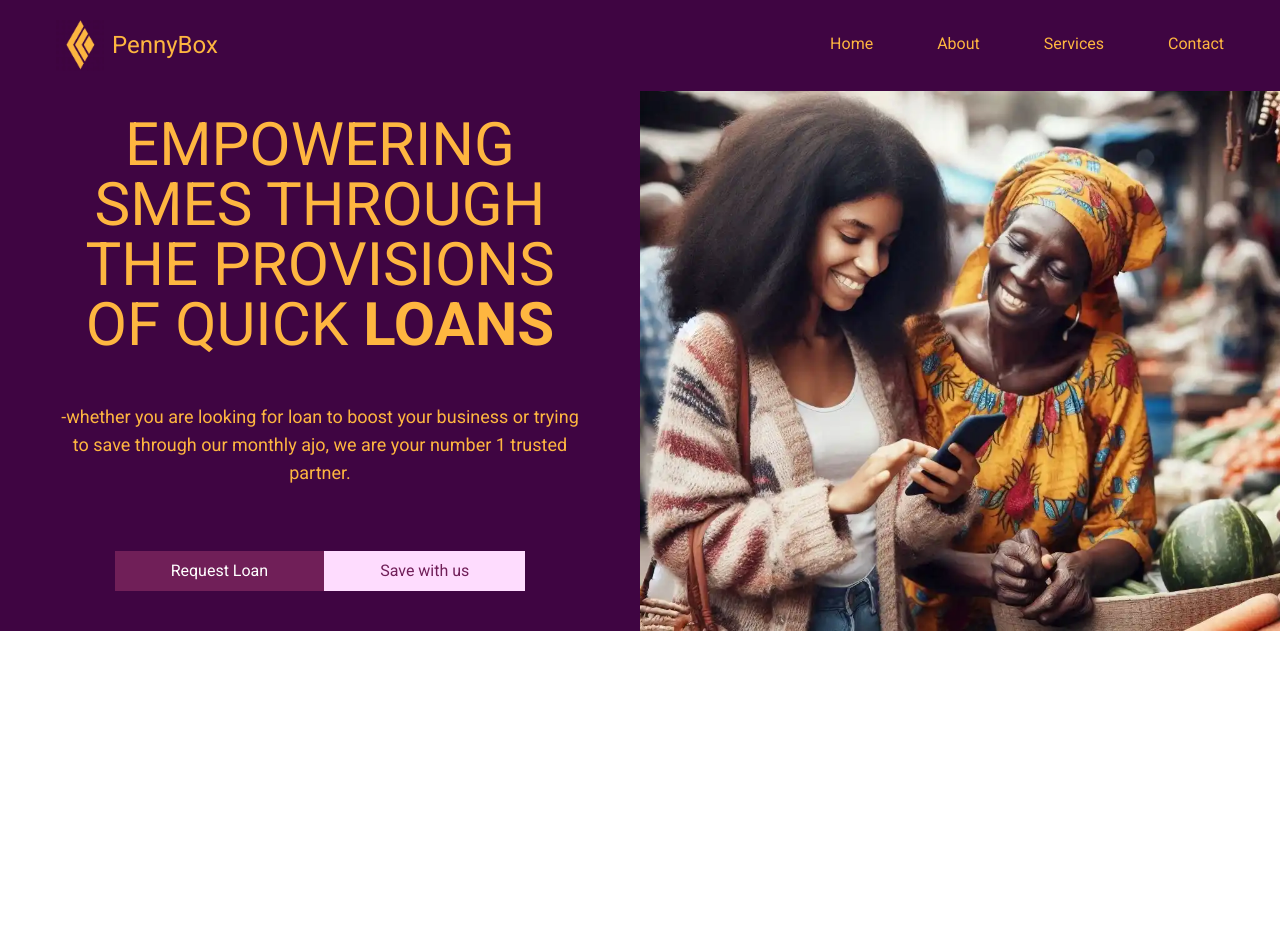
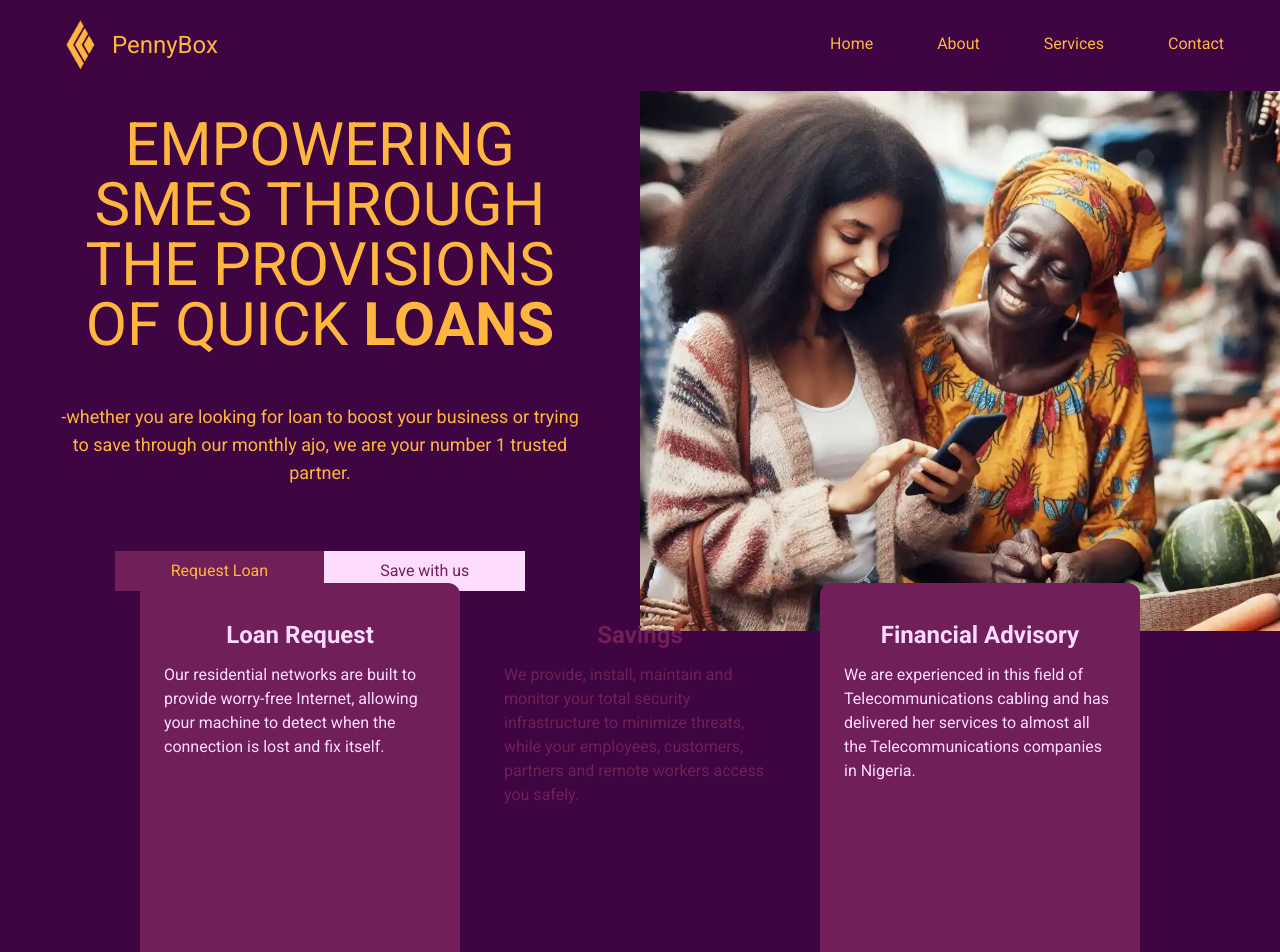
Before and after one commit to messiovo/pennybox, a React (Vite) app: page / in a window 1280 px wide. Shown: the top 952 px of the page. Before the commit the page ends 800 px from the top, so only its background shows below. Built offline with nearby package versions, Linux system fonts and the light colour scheme.

Commit message:
changes made to text color and logo

```diff
--- /dev/null
+++ b/src/Component/atoms/Card.jsx
@@ -0,0 +1,21 @@
+import React from "react";
+
+const Card = ({title, text, index }) => {
+  return (
+    <div
+      className={`${
+        index % 2 === 0 ? `bg-medium` : `bg-dark`
+      } lg:w-[20rem] md:w-[20rem] w-full px-6 pt-6 lg:pb-6 pb-4 relative top-[-3rem] lg:h-[26rem]  h-fit rounded-xl`}
+      data-aos={`${index % 2 === 0 ? `zoom-in` : `zoom-out`}`}>
+      <h2 className={`${index % 2 === 0 ? `text-dark` : `text-light`} lg:text-2xl text-xl font-semibold text-center py-3`}>
+        {title}
+      </h2>
+      <p className={`${index % 2 === 0 ? `text-dark` : `text-light`} pb-2 lg:text-base text-sm`}>
+        {text}
+      </p>
+
+    </div>
+  );
+};
+
+export default Card;
--- a/src/Component/atoms/index.js
+++ b/src/Component/atoms/index.js
@@ -1 +1,2 @@
 export {default as Links} from './Links';
+export {default as Card} from './Card';
--- /dev/null
+++ b/src/Component/molecules/CardOne.jsx
@@ -0,0 +1,37 @@
+import React from "react";
+import { Card } from "../atoms";
+
+const cardDetails = [
+  {
+    index:1,
+    title: "Loan Request",
+    text:
+      "Our residential networks are built to provide worry-free Internet, allowing your machine to detect when the connection is lost and fix itself.",
+  },
+  {
+    index:2,
+    title: "Savings",
+    text:
+      "We provide, install, maintain and monitor your total security infrastructure to minimize threats, while your employees, customers, partners and remote workers access you safely.",
+  },
+  {
+    index:3,
+    title: "Financial Advisory",
+    text:
+      "We are experienced in this field of Telecommunications cabling and has delivered her services to almost all the Telecommunications companies in Nigeria. ",
+  },
+];
+
+const CardOne = () => {
+  return (
+    <div className="bg-primary lg:px-14 px-5">
+     <div className="flex lg:flex-row flex-col gap-5 justify-center items-center">
+        {cardDetails.map((items, i) => (
+          <Card key={items.title} {...items} />
+        ))}
+      </div>
+    </div>
+  );
+};
+
+export default CardOne;
--- a/src/Component/molecules/Hero.jsx
+++ b/src/Component/molecules/Hero.jsx
@@ -15,12 +15,12 @@ const Hero = () => {
             </div>
             <div className="flex items-center justify-center lg:mt-16 lg:my-0 my-10">
                 <Link to="/contact">
-                    <button className="text-white bg-dark py-2 lg:px-14 px-5 block hover:bg-light hover:text-dark transition-colors ease-in-out duration-500 ">
+                    <button className="text-sec bg-dark py-2 lg:px-14 px-5 block hover:bg-sec hover:text-dark transition-colors ease-in-out duration-500 ">
                         Request Loan
                     </button>
                 </Link>
                 <Link to="/contact">
-                    <button className="text-dark bg-light py-2 lg:px-14 px-5 mx-auto block hover:bg-dark hover:text-white transition-colors ease-in-out duration-500 ">
+                    <button className="text-dark bg-light py-2 lg:px-14 px-5 mx-auto block hover:bg-sec hover:text-dark transition-colors ease-in-out duration-500 ">
                         Save with us
                     </button>
                 </Link>
--- a/src/Component/molecules/Nav.jsx
+++ b/src/Component/molecules/Nav.jsx
@@ -37,7 +37,7 @@ const Nav = () => {
       <div
         className={`${
           !isMobile ? `translate-y-0` : `translate-y-full `
-        } lg:scale-y-100 z-20 flex lg:flex-row flex-col  lg:gap-12 gap-20 lg:px-0 px-12 lg:py-0 py-12 lg:relative lg:w-auto w-full lg:h-auto  h-screen fixed  top-[]  lg:inset-auto inset-0 lg:overflow-y-hidden overflow-y-visible bg-primary text-center transition-transform duration-700 ease-in`}
+        } lg:scale-y-100 z-20 flex lg:flex-row flex-col  lg:gap-12 gap-20 lg:px-0 px-12 lg:py-0 py-12 lg:relative lg:w-auto w-full lg:h-auto  h-screen fixed  top-20  lg:inset-auto inset-0 lg:overflow-y-hidden overflow-y-visible bg-primary text-center transition-transform duration-700 ease-in`}
         onBlur={() => {
           setIsMobile(false);
         }}
@@ -55,8 +55,8 @@ const Nav = () => {
         onBlur={() => setIsMobile(false)}
         tabIndex={10}
       >
-        <span className={`${!isMobile ? "rotate-0" : "rotate-45"} w-full h-[2px] bg-white block transition-all duration-700 ease-in-out `}></span>
-        <span className={`${!isMobile ? "rotate-0" : "rotate-[-45deg] translate-y-[-7px]"} w-full h-[2px] bg-white block mt-1.5 transition-all duration-700 ease-in-out `}></span>
+        <span className={`${!isMobile ? "rotate-0" : "rotate-45"} w-full h-[2px] bg-sec block transition-all duration-700 ease-in-out `}></span>
+        <span className={`${!isMobile ? "rotate-0" : "rotate-[-45deg] translate-y-[-7px]"} w-full h-[2px] bg-sec block mt-1.5 transition-all duration-700 ease-in-out `}></span>
       </div>
     </div>
   );
--- a/src/Component/molecules/index.js
+++ b/src/Component/molecules/index.js
@@ -1,2 +1,3 @@
 export {default as Nav} from './Nav';
 export {default as Hero} from './Hero';
+export {default as CardOne} from './CardOne';
--- a/src/Pages/Home.jsx
+++ b/src/Pages/Home.jsx
@@ -1,5 +1,5 @@
 import React from "react";
-import { Hero} from '../Component/molecules';
+import { Hero, CardOne} from '../Component/molecules';
 
 
 const Home = () => {
@@ -7,6 +7,7 @@ const Home = () => {
       <>
 
       <Hero/>
+      <CardOne/>
 
       </>
     )
```
